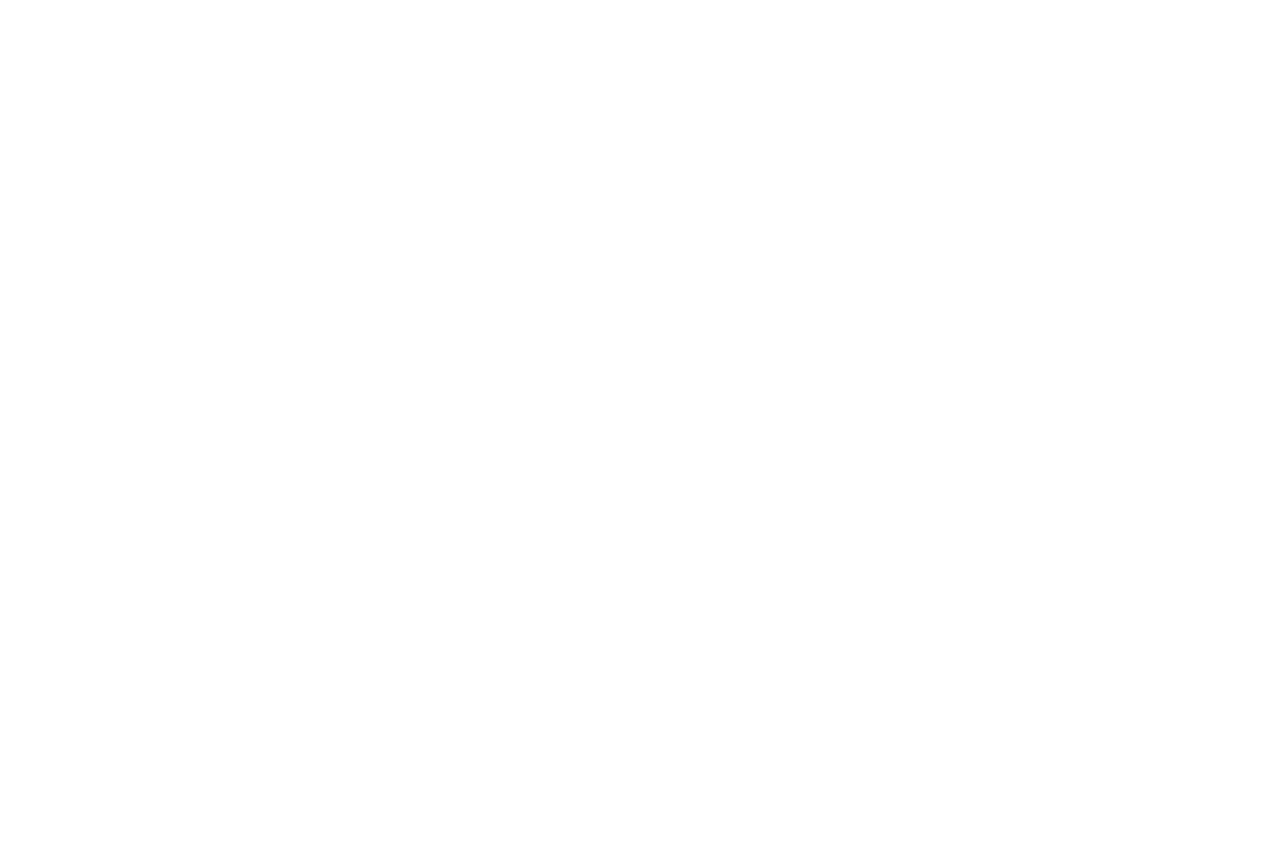
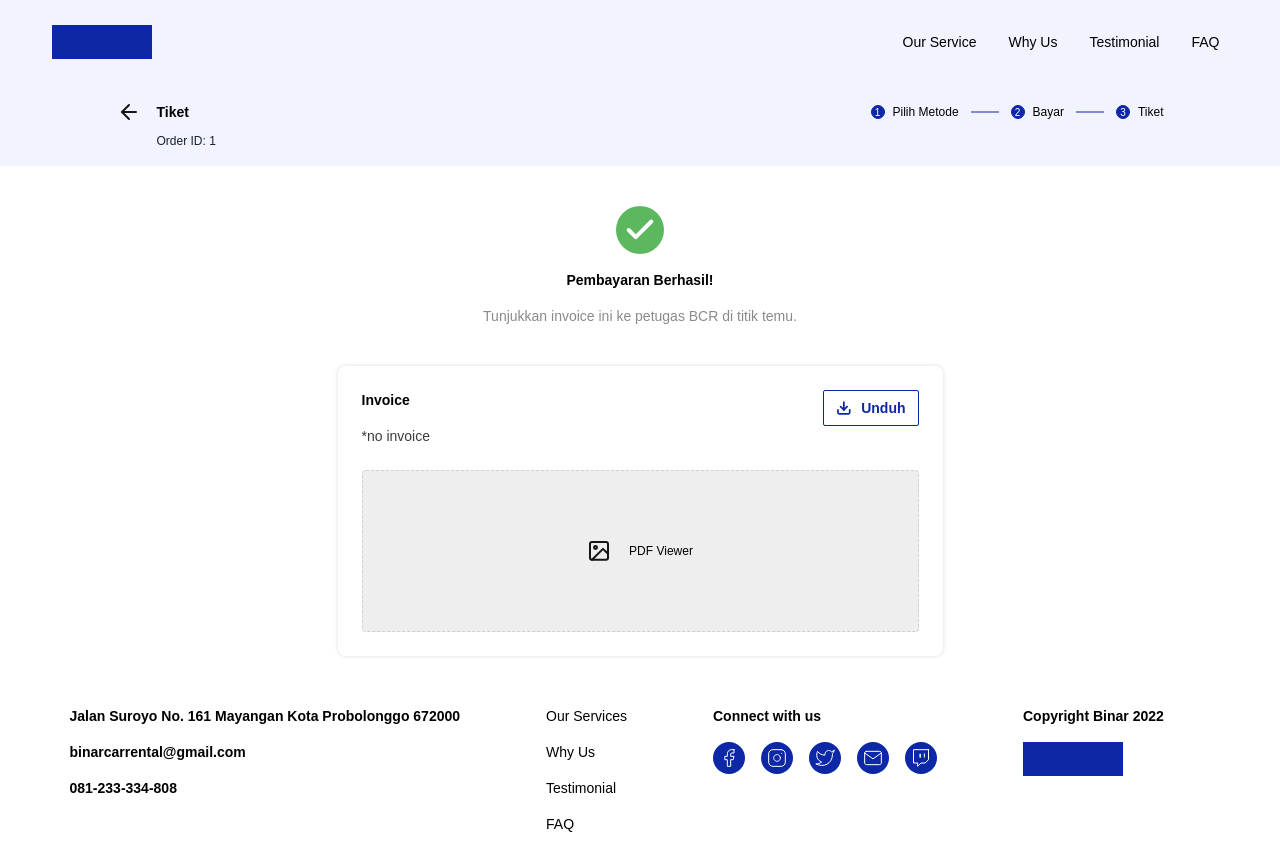
Before and after one commit to ChefKiraJr/Binar-Car-Rental, a React (Create React App) app: page /ticket/1 in a window 1280 px wide. Before the commit this address had no page. Before the commit the page ends 800 px from the top, so only its background shows below. Built offline with nearby package versions, Linux system fonts and the light colour scheme; the HTML template or start-up script is replaced by a standard one.

Commit message:
membuat eticket layout page

```diff
--- a/src/App.js
+++ b/src/App.js
@@ -6,6 +6,7 @@
 import { ChakraProvider } from "@chakra-ui/react";
 import { BrowserRouter, Routes, Route } from "react-router-dom";
 import Payment from "./pages/customer/payment/Payment";
+import ETicket from "./pages/customer/eTicket/ETicket";
 
 function App() {
   return (
@@ -17,6 +18,7 @@
           <Route path="/search-result" element={<SearchResult />} />
           <Route path="/car-detail/:anak" element={<CarDetail />} />
           <Route path="/payment/:anak" element={<Payment />} />
+          <Route path="/ticket/:anak" element={<ETicket />} />
         </Routes>
       </BrowserRouter>
     </ChakraProvider>
--- a/src/pages/customer/eTicket/ETicket.js
+++ b/src/pages/customer/eTicket/ETicket.js
@@ -1,10 +1,15 @@
-import React from 'react';
-import CommonLayout from '../../../components/commonLayout/CommonLayout';
+import React from "react";
+import CommonLayout from "../../../components/commonLayout/CommonLayout";
+import ETicketHeader from "./components/eTicketHeader/ETicketHeader";
+import { useParams } from "react-router";
+import ETicketSuccess from "./components/eTicketSuccess/ETicketSuccess";
 
 const ETicket = () => {
+  const { anak } = useParams();
   return (
     <CommonLayout>
-      <div></div>
+      <ETicketHeader anak={anak} />
+      <ETicketSuccess />
     </CommonLayout>
   );
 };
--- /dev/null
+++ b/src/pages/customer/eTicket/components/eTicketHeader/ETicketHeader.js
@@ -0,0 +1,45 @@
+import React from "react";
+import "./eTicketHeader.css";
+import {
+  BackIcon,
+  DashIcon,
+} from "../../../payment/components/paymentHeader/Dummy";
+import { useNavigate } from "react-router-dom";
+
+const ETicketHeader = ({ anak }) => {
+  const navigate = useNavigate();
+  return (
+    <div className="ticket-header__container">
+      <div className="ticket-header__main">
+        <div className="ticket-header__title">
+          <div
+            className="ticket-header__back"
+            onClick={() => navigate(`/payment/${anak}`)}
+          >
+            <BackIcon />
+          </div>
+          <p>Tiket</p>
+        </div>
+        <div className="ticket-header__tracker">
+          <div className="ticket-tracker__step-active">
+            <p>1</p>
+            <p>Pilih Metode</p>
+          </div>
+          <DashIcon />
+          <div className="ticket-tracker__step-active">
+            <p>2</p>
+            <p>Bayar</p>
+          </div>
+          <DashIcon />
+          <div className="ticket-tracker__step-active">
+            <p>3</p>
+            <p>Tiket</p>
+          </div>
+        </div>
+      </div>
+      <div className="ticket-header__number">Order ID: {anak}</div>
+    </div>
+  );
+};
+
+export default ETicketHeader;
--- /dev/null
+++ b/src/pages/customer/eTicket/components/eTicketHeader/eTicketHeader.css
@@ -0,0 +1,95 @@
+.ticket-header__container {
+  width: 100%;
+  padding: 0 16px;
+  padding-top: 100px;
+  padding-bottom: 16px;
+  background-color: #f1f3ff;
+}
+
+.ticket-header__main {
+  max-width: 1047px;
+  display: flex;
+  justify-content: space-between;
+  align-items: center;
+  margin: auto;
+}
+
+.ticket-header__title {
+  display: flex;
+  align-items: center;
+  gap: 16px;
+}
+
+.ticket-header__title p {
+  font-weight: 700;
+  font-size: 14px;
+  line-height: 20px;
+  color: #000000;
+}
+
+.ticket-header__tracker {
+  display: flex;
+  align-items: center;
+  gap: 12px;
+}
+
+.ticket-tracker__step {
+  display: flex;
+  align-items: center;
+  gap: 8px;
+}
+
+.ticket-tracker__step-active {
+  display: flex;
+  align-items: center;
+  gap: 8px;
+}
+
+.ticket-tracker__step-active > p:nth-child(1) {
+  font-weight: 400;
+  font-size: 10px;
+  line-height: 14px;
+  text-align: center;
+  color: #fff;
+  background-color: #0d28a6;
+  width: 14px;
+  height: 14px;
+  border-radius: 50%;
+  border: 1px solid #0d28a6;
+}
+
+.ticket-tracker__step-active > p:nth-child(2) {
+  font-weight: 400;
+  font-size: 12px;
+  line-height: 18px;
+  color: #000000;
+}
+
+.ticket-tracker__step > p:nth-child(1) {
+  font-weight: 400;
+  font-size: 10px;
+  line-height: 14px;
+  text-align: center;
+  color: #000000;
+  width: 14px;
+  height: 14px;
+  border-radius: 50%;
+  border: 1px solid #0d28a6;
+}
+
+.ticket-tracker__step > p:nth-child(2) {
+  font-weight: 400;
+  font-size: 12px;
+  line-height: 18px;
+  color: #000000;
+}
+
+.ticket-header__number {
+  max-width: 1047px;
+  margin: auto;
+  margin-top: 8px;
+  padding-left: 40px;
+  font-weight: 400;
+  font-size: 12px;
+  line-height: 18px;
+}
--- /dev/null
+++ b/src/pages/customer/eTicket/components/eTicketSuccess/Dummy.js
@@ -0,0 +1,94 @@
+const Dummy = () => {
+  return <></>;
+};
+
+export const SuccessIcon = () => {
+  return (
+    <svg
+      width="48"
+      height="48"
+      viewBox="0 0 48 48"
+      fill="none"
+      xmlns="http://www.w3.org/2000/svg"
+    >
+      <circle cx="24" cy="24" r="24" fill="#5CB85F" />
+      <path
+        d="M35.3333 15.5L19.75 31.0833L12.6666 24"
+        stroke="white"
+        stroke-width="4"
+        stroke-linecap="round"
+        stroke-linejoin="round"
+      />
+    </svg>
+  );
+};
+
+export const ImageIcon = () => {
+  return (
+    <svg
+      width="24"
+      height="24"
+      viewBox="0 0 24 24"
+      fill="none"
+      xmlns="http://www.w3.org/2000/svg"
+    >
+      <path
+        d="M19 2.9668H5C3.89543 2.9668 3 3.8522 3 4.9444V18.7876C3 19.8798 3.89543 20.7652 5 20.7652H19C20.1046 20.7652 21 19.8798 21 18.7876V4.9444C21 3.8522 20.1046 2.9668 19 2.9668Z"
+        stroke="#151515"
+        stroke-width="2"
+        stroke-linecap="round"
+        stroke-linejoin="round"
+      />
+      <path
+        d="M21 14.8317L16 9.8877L5 20.7645"
+        stroke="#151515"
+        stroke-width="2"
+        stroke-linecap="round"
+        stroke-linejoin="round"
+      />
+      <path
+        d="M8.5 9.88828C9.32843 9.88828 10 9.22422 10 8.40508C10 7.58593 9.32843 6.92188 8.5 6.92188C7.67157 6.92188 7 7.58593 7 8.40508C7 9.22422 7.67157 9.88828 8.5 9.88828Z"
+        stroke="#151515"
+        stroke-width="2"
+        stroke-linecap="round"
+        stroke-linejoin="round"
+      />
+    </svg>
+  );
+};
+
+export const DownloadIcon = () => {
+  return (
+    <svg
+      width="18"
+      height="18"
+      viewBox="0 0 18 18"
+      fill="none"
+      xmlns="http://www.w3.org/2000/svg"
+    >
+      <path
+        d="M15.75 11.25V14.25C15.75 14.6478 15.592 15.0294 15.3107 15.3107C15.0294 15.592 14.6478 15.75 14.25 15.75H3.75C3.35218 15.75 2.97064 15.592 2.68934 15.3107C2.40804 15.0294 2.25 14.6478 2.25 14.25V11.25"
+        stroke="#0D28A6"
+        stroke-width="2"
+        stroke-linecap="round"
+        stroke-linejoin="round"
+      />
+      <path
+        d="M5.25 7.5L9 11.25L12.75 7.5"
+        stroke="#0D28A6"
+        stroke-width="2"
+        stroke-linecap="round"
+        stroke-linejoin="round"
+      />
+      <path
+        d="M9 11.25V2.25"
+        stroke="#0D28A6"
+        stroke-width="2"
+        stroke-linecap="round"
+        stroke-linejoin="round"
+      />
+    </svg>
+  );
+};
+
+export default Dummy;
--- /dev/null
+++ b/src/pages/customer/eTicket/components/eTicketSuccess/ETicketSuccess.js
@@ -0,0 +1,44 @@
+import React from "react";
+import { Button } from "@chakra-ui/react";
+import { DownloadIcon, ImageIcon, SuccessIcon } from "./Dummy";
+import "./eTicketSuccess.css";
+
+const ETicketSuccess = () => {
+  return (
+    <div className="ticket-success__container">
+      <div className="ticket-success__main">
+        <div className="ticket-success__info">
+          <SuccessIcon />
+          <p>Pembayaran Berhasil!</p>
+          <p>Tunjukkan invoice ini ke petugas BCR di titik temu.</p>
+        </div>
+        <div className="ticket-success__download">
+          <div className="ticket-download__header">
+            <p>Invoice</p>
+            <Button
+              color="#0D28A6"
+              w="96px"
+              h="36px"
+              variant="outline"
+              padding="8px 12px"
+              border="1px solid #0D28A6"
+              borderRadius="2px"
+              display="flex"
+              gap="10px"
+            >
+              <DownloadIcon />
+              <p className="download-button__text">Unduh</p>
+            </Button>
+          </div>
+          <div className="ticket-download__info">*no invoice</div>
+          <div className="ticket-download__preview">
+            <ImageIcon />
+            <p>PDF Viewer</p>
+          </div>
+        </div>
+      </div>
+    </div>
+  );
+};
+
+export default ETicketSuccess;
--- /dev/null
+++ b/src/pages/customer/eTicket/components/eTicketSuccess/eTicketSuccess.css
@@ -0,0 +1,85 @@
+.ticket-success__container {
+  width: 100%;
+  padding: 0 16px;
+  margin-top: 40px;
+  margin-bottom: 50px;
+}
+
+.ticket-success__main {
+  max-width: 605px;
+  margin: auto;
+  display: flex;
+  flex-direction: column;
+  gap: 40px;
+}
+
+.ticket-success__info {
+  display: flex;
+  flex-direction: column;
+  gap: 16px;
+  align-items: center;
+}
+
+.ticket-success__info > p:nth-child(2) {
+  font-weight: 700;
+  font-size: 14px;
+  line-height: 20px;
+  color: #000000;
+}
+
+.ticket-success__info > p:nth-child(3) {
+  font-weight: 400;
+  font-size: 14px;
+  line-height: 20px;
+  color: #8a8a8a;
+}
+
+.ticket-success__download {
+  width: 100%;
+  background: #ffffff;
+  box-shadow: 0px 0px 4px rgba(0, 0, 0, 0.15);
+  border-radius: 8px;
+  padding: 24px;
+}
+
+.ticket-download__header {
+  display: flex;
+  justify-content: space-between;
+}
+
+.ticket-download__header p {
+  font-weight: 700;
+  font-size: 14px;
+  line-height: 20px;
+  color: #000000;
+}
+
+.download-button__text {
+  color: #0d28a6 !important;
+}
+
+.ticket-download__info {
+  font-weight: 400;
+  font-size: 14px;
+  line-height: 20px;
+  color: #3c3c3c;
+  margin-bottom: 24px;
+}
+
+.ticket-download__preview {
+  height: 162px;
+  background: #eeeeee;
+  border: 1px dashed #d0d0d0;
+  border-radius: 4px;
+  display: flex;
+  justify-content: center;
+  align-items: center;
+  gap: 18px;
+}
+
+.ticket-download__preview p {
+  font-weight: 300;
+  font-size: 12px;
+  line-height: 18px;
+  color: #000000;
+}
--- a/src/pages/customer/payment/components/paymentDetail/PaymentDetail.js
+++ b/src/pages/customer/payment/components/paymentDetail/PaymentDetail.js
@@ -1,6 +1,6 @@
-import React, { useState } from 'react';
-import { PeopleIcon } from '../../../../carDetail/components/carInformation/Dummy';
-import './paymentDetail.css';
+import React, { useState } from "react";
+import { PeopleIcon } from "../../../../carDetail/components/carInformation/Dummy";
+import "./paymentDetail.css";
 import {
   Accordion,
   AccordionItem,
@@ -8,12 +8,13 @@
   AccordionPanel,
   AccordionIcon,
   Button,
-} from '@chakra-ui/react';
-import { CheckIcon } from './Dummy';
+} from "@chakra-ui/react";
+import { CheckIcon } from "./Dummy";
+import { useNavigate } from "react-router-dom";
 
 const PaymentDetail = ({ data, range }) => {
-  const [paymentMethod, setPaymentMethod] = useState('');
-  console.log(data.price);
+  const [paymentMethod, setPaymentMethod] = useState("");
+  const navigate = useNavigate();
   return (
     <div className="payment-detail__container">
       <div className="payment-detail__main">
@@ -26,33 +27,33 @@
           <div className="payment-detail__select">
             <div
               className="payment-detail__option"
-              onClick={() => setPaymentMethod('BCA')}
+              onClick={() => setPaymentMethod("BCA")}
             >
               <div className="payment-option__text">
                 <p>BCA</p>
                 <p>BCA Transfer</p>
               </div>
-              {paymentMethod === 'BCA' && <CheckIcon />}
+              {paymentMethod === "BCA" && <CheckIcon />}
             </div>
             <div
               className="payment-detail__option"
-              onClick={() => setPaymentMethod('BNI')}
+              onClick={() => setPaymentMethod("BNI")}
             >
               <div className="payment-option__text">
                 <p>BNI</p>
                 <p>BNI Transfer</p>
               </div>
-              {paymentMethod === 'BNI' && <CheckIcon />}
+              {paymentMethod === "BNI" && <CheckIcon />}
             </div>
             <div
               className="payment-detail__option"
-              onClick={() => setPaymentMethod('Mandiri')}
+              onClick={() => setPaymentMethod("Mandiri")}
             >
               <div className="payment-option__text">
                 <p>Mandiri</p>
                 <p>Mandiri Transfer</p>
               </div>
-              {paymentMethod === 'Mandiri' && <CheckIcon />}
+              {paymentMethod === "Mandiri" && <CheckIcon />}
             </div>
           </div>
         </div>
@@ -62,11 +63,11 @@
             <div className="payment-summary__people">
               <PeopleIcon />
               <p>
-                {data.category === 'large'
-                  ? '6 - 8 orang'
-                  : data.category === 'medium'
-                  ? '4 - 6 orang'
-                  : '2 - 4 orang'}
+                {data.category === "large"
+                  ? "6 - 8 orang"
+                  : data.category === "medium"
+                  ? "4 - 6 orang"
+                  : "2 - 4 orang"}
               </p>
             </div>
           </div>
@@ -122,7 +123,7 @@
             <p>Rp {data.price * range}</p>
           </div>
           <Button
-            isDisabled={paymentMethod === '' ? true : false}
+            isDisabled={paymentMethod === "" ? true : false}
             w="100%"
             h="36px"
             padding="8px"
@@ -132,6 +133,7 @@
             lineHeight="20px"
             backgroundColor="#5CB85F"
             borderRadius="2px"
+            onClick={() => navigate(`/ticket/${data.id}`)}
           >
             Bayar
           </Button>
--- a/src/pages/customer/payment/components/paymentDetail/paymentDetail.css
+++ b/src/pages/customer/payment/components/paymentDetail/paymentDetail.css
@@ -116,7 +116,7 @@
 .payment-accordion__button {
   display: flex;
   justify-content: space-between;
-  aling-items: center;
+  align-items: center;
   margin-bottom: 18px;
 }
 
```
